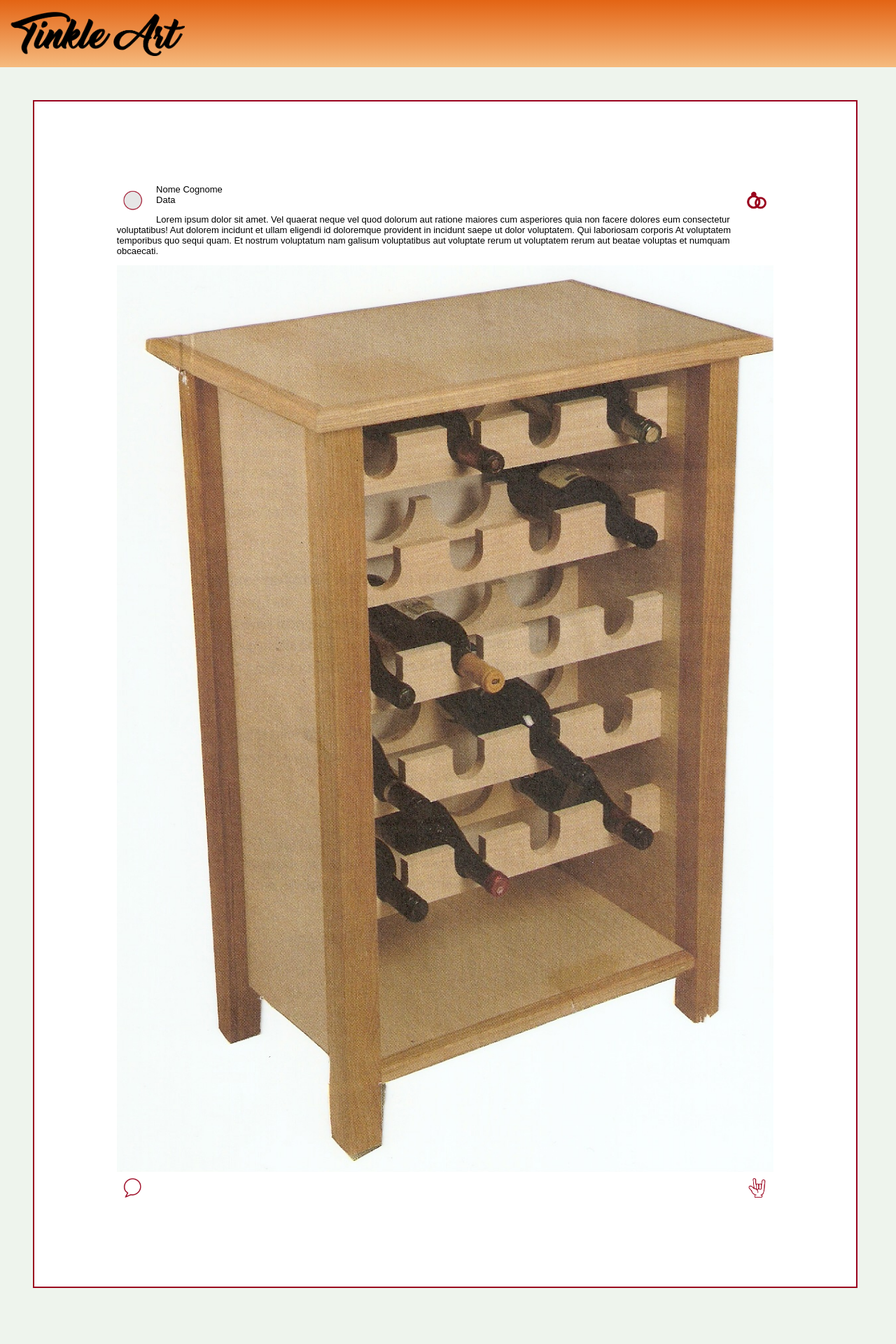
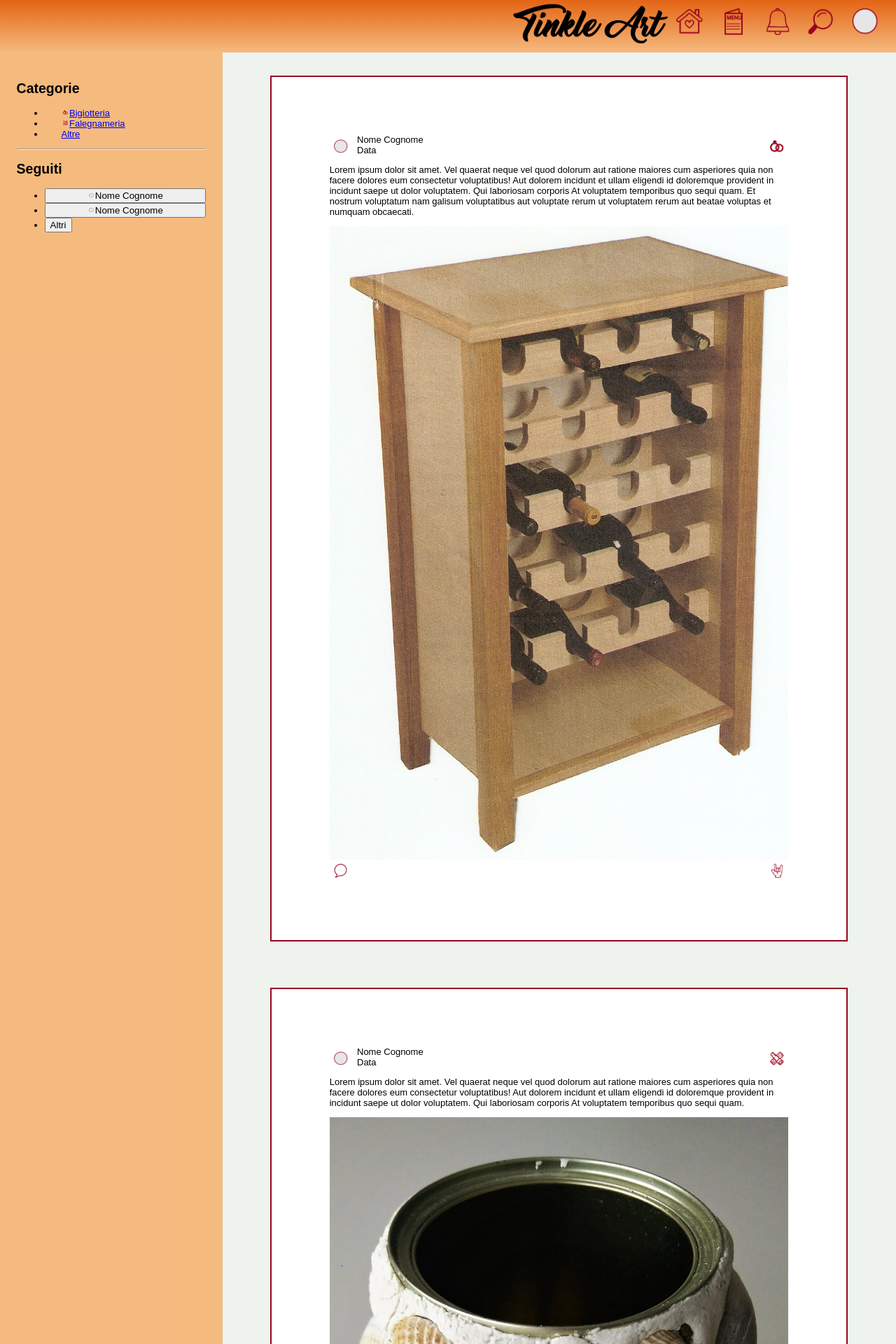
Before and after one commit to rickpepp/TecWeb, a PHP site: page /home.html in a window 1280 px wide. Shown: the top 1920 px of the page at 70% size. Run offline with PHP 8.4, Linux system fonts and the light colour scheme.

Commit message:
Fine programmazione della home, file valido e accessibile

```diff
--- a/src/css/style.css
+++ b/src/css/style.css
@@ -1,6 +1,6 @@
-* {
+*{
     box-sizing: border-box;
-  }
+}
 
 body{
     background-color: rgb(238,244,237);
@@ -26,17 +26,16 @@ img.icone{
 }
 
 header{
-    box-sizing: border-box;
     background-image: linear-gradient(to bottom, rgb(227,100,20), rgb(251,139,36,0.55));
     margin: 0%;
-    padding: 2%;
+    padding: 10px;
     text-align: center;
-    height: 15%;
+    height: 75px;
     width: 100%;
 }
 header > img{
-    max-width: 50%;
-    padding: 2% 0 2%;
+    max-height: 60px;
+    padding: 2px 0 2px;
 }
 
 .web{
@@ -47,8 +46,11 @@ section{
     position: top;
     align-items: center;
 }
+section > h1{
+    display: none;
+}
 
-article{
+div{
     background-color: white;
     width: 100%;
     margin: 4%;
@@ -57,49 +59,48 @@ article{
     vertical-align: top;
     border: 2px solid #9a031e;
 }
-article  > label{
+div  > label{
     max-width: 50%;
 }
-article > img{
+div > img{
     float: right;
     vertical-align: top;
 }
-article > img:first-child{
+div > img:first-child{
     float: left;
     margin-right: 2%;
 }
-article > img.iconePost:nth-child(odd){
+div > img.iconePost:nth-child(odd){
     float: left;
     text-align: right;
 }
 
 footer{
-    box-sizing: border-box;
     background-image: linear-gradient(to top, rgb(227,100,20), rgb(251,139,36,0.6));
     margin: 0%;
-    padding: 2%;
+    padding: 10px;
     text-align: center;
-    height: 15%;
+    height: 75px;
     width: 100%;
     display: flex;
     flex-flow: row wrap;
     align-items: center;
 }
 a {
-    margin: 3%;
+    margin: 0px 24px;
     padding: 0%;
-    max-width: 14%;
-    align-items: center;
+    max-width: 8%;
 }
 footer > a.footer{
     display: inline-block;
-    width: 15%;
+    align-items: center;
+    min-width:10%;
     padding: 2%;
     text-decoration: none;
     font-family: 'Lucida Sans', 'Lucida Sans Regular', 'Lucida Grande', 'Lucida Sans Unicode', 'Geneva', Verdana, sans-serif;
     color: black;
     background-color: #9a031e;
-    font-size: 300%;
+    font-size: 200%;
     border-radius: 20%;
     box-shadow: 0px 5% 10% rgba(0, 0, 0, 0.2);
 }
@@ -112,27 +113,41 @@ footer > a.footer{
     }
 
     header{
-        box-sizing: border-box;
         margin: 0%;
         padding: 1%;
         text-align: left;
-    }
-    header > img:first-child{
-        display: none;
+        display: flex;
+        flex-flow: row wrap-reverse;
+        justify-content: flex-end;
     }
     img.logo{
         max-width: 20%;
         margin: 0%;
         padding: 0%;
     }
+    header > img.icone{
+        display: flex;
+    }
+    header > img:first-child{
+        display: none;
+    }
 
     main{
         margin-right: 8%;
         padding: 0%;
+        display: flex;
+        flex-direction: row;
     }
 
+    aside.web{
+        display: inline-block;
+        max-width: 40%;
+        margin-right: 3%;
+        padding: 2%;
+        background-color: rgb(251,139,36,0.55);
+    }
     section{
-
+        max-width: 70%;
     }
 
     footer{
--- a/src/home.html
+++ b/src/home.html
@@ -2,15 +2,15 @@
 <html lang="it">
 <head>
     <title>TinkleArt - Home</title>
-    <link rel="stylesheet" type="text/css" href="./css/style.css"/>
-    <link rel="icon" type="./img/Home" href="./img/Home.png" />
+    <link rel="stylesheet" type="text/css" href="./css/style.css" />
+    <link rel="icon" type="img/png" href="./img/Home.png" />
     <meta name="viewport" content="width=device-width, initial-scale=1.0" />
 </head>
 <body>
     <header>
-        <img src="./img/Indietro.png" alt="Back" class="icone"/>
+        <img src="./img/Indietro.png" alt="Bottone Indietro" class="icone"/>
         <img src="./img/TinkleArt.png" alt="TinkleArt" class="logo"/>
-        <img src="./img/Home.png" alt="Home" class="icone web"/>
+        <img src="./img/Home.png" alt="Bottone Home" class="icone web"/>
         <img src="./img/Menu.png" alt="Bottone Menu" class="icone web">
         <img src="./img/Notifiche.png" alt="Bottone Notifiche" class="icone web">
         <a href="aggiungiPost.html" class="web">+</a>
@@ -19,10 +19,10 @@
         <div class="impostazioni web">
             <ul>
                 <li>
-                    <a href="#"><img src="./img/Privacy.png" alt="Privacy" class="icone" />Privacy</a>
+                    <a href="#"><img src="./img/Privacy.png" alt="Icona Privacy" class="icone" />Privacy</a>
                 </li>
                 <li>
-                    <button type="submit"><img src="./img/Logout.png" alt="Logout" class="icone"/>Logout</button>
+                    <button type="submit"><img src="./img/Logout.png" alt="Icona Logout" class="icone"/>Logout</button>
                 </li>
             </ul>
         </div>
@@ -32,10 +32,10 @@
             <h1>Categorie</h1>
             <ul>
                 <li>
-                    <a href="#"><img src="./img/Bigiotteria.png" alt="cookie" class="icone"/>Bigiotteria</a>
+                    <a href="#"><img src="./img/Bigiotteria.png" alt="Immagine" class="icone"/>Bigiotteria</a>
                 </li>
                 <li>
-                    <a href="#"><img src="./img/Falegnameria.png" alt="cookie" class="icone"/>Falegnameria</a>
+                    <a href="#"><img src="./img/Falegnameria.png" alt="Immagine" class="icone"/>Falegnameria</a>
                 </li>
                 <li>
                     <a href="#">Altre</a>
@@ -45,30 +45,31 @@
             <h1>Seguiti</h1>
             <ul>
                 <li>
-                    <button type="button"><img src="./img/Foto.png" alt="FotoProfilo" class="icone"/>Nome Cognome</button>
+                    <button type="button"><img src="./img/Foto.png" alt="Foto Profilo" class="icone"/>Nome Cognome</button>
                 </li>
                 <li>
-                    <button type="button"><img src="./img/Foto.png" alt="FotoProfilo" class="icone"/>Nome Cognome</button>
+                    <button type="button"><img src="./img/Foto.png" alt="Foto Profilo" class="icone"/>Nome Cognome</button>
                 </li>
                 <li>
-                    <button tyoe="button">Altri</button>
+                    <button type="button">Altri</button>
                 </li>
             </ul>
         </aside><section>
-            <article>
-                <img src="./img/Foto.png" alt="Foto Profilo" class="icone"/><lable>Nome Cognome</lable><img src="./img/Bigiotteria.png" alt="Categoria_Bigiotteria" class="icone"/>
+            <h1>Home</h1>
+            <div>
+                <img src="./img/Foto.png" alt="Foto Profilo" class="icone"/><label>Nome Cognome</label><img src="./img/Bigiotteria.png" alt="Categoria_Bigiotteria" class="icone"/>
                 <br />
                 <label>Data</label>
                 <br />
                 <p>
-                    Lorem ipsum dolor sit amet. Vel quaerat neque vel quod dolorum aut ratione maiores cum asperiores quia non facere dolores eum consectetur voluptatibus! Aut dolorem incidunt et ullam eligendi id doloremque provident in incidunt saepe ut dolor voluptatem. Qui laboriosam corporis At voluptatem temporibus quo sequi quam. Et nostrum voluptatum nam galisum voluptatibus aut voluptate rerum ut voluptatem rerum aut beatae voluptas et numquam obcaecati.
+                        Lorem ipsum dolor sit amet. Vel quaerat neque vel quod dolorum aut ratione maiores cum asperiores quia non facere dolores eum consectetur voluptatibus! Aut dolorem incidunt et ullam eligendi id doloremque provident in incidunt saepe ut dolor voluptatem. Qui laboriosam corporis At voluptatem temporibus quo sequi quam. Et nostrum voluptatum nam galisum voluptatibus aut voluptate rerum ut voluptatem rerum aut beatae voluptas et numquam obcaecati.
                 </p>
-                <img src="./img/Post1.jpg" alt="DescrizioneFoto" class="post"/>
+                <img src="./img/Post1.jpg" alt="Immagine" class="post"/>
                 <br />
                 <img src="./img/Like.png" alt="Bottone Like" class="icone iconePost"/>
                 <img src="./img/Commenti.png" alt="Bottone Commenti" class="icone iconePost"/>
-            </article>
-            <article>
+            </div>
+            <div>
                 <img src="./img/Foto.png" alt="Foto Profilo" class="icone"/><label>Nome Cognome</label><img src="./img/Falegnameria.png" alt="Categoria_Falegnameria" class="icone"/>
                 <br />
                 <label>Data</label>
@@ -76,11 +77,11 @@
                 <p>
                     Lorem ipsum dolor sit amet. Vel quaerat neque vel quod dolorum aut ratione maiores cum asperiores quia non facere dolores eum consectetur voluptatibus! Aut dolorem incidunt et ullam eligendi id doloremque provident in incidunt saepe ut dolor voluptatem. Qui laboriosam corporis At voluptatem temporibus quo sequi quam.
                 </p>
-                <img src="./img/Post2.jpg" alt="DescrizioneFoto" class="post"/>
+                <img src="./img/Post2.jpg" alt="Immagine" class="post"/>
                 <br />
                 <img src="./img/Like.png" alt="Bottone Like" class="icone iconePost"/>
                 <img src="./img/Commenti.png" alt="Bottone Commenti" class="icone iconePost"/>
-            </article>
+            </div>
         </section>
     </main>
     <footer>
```
